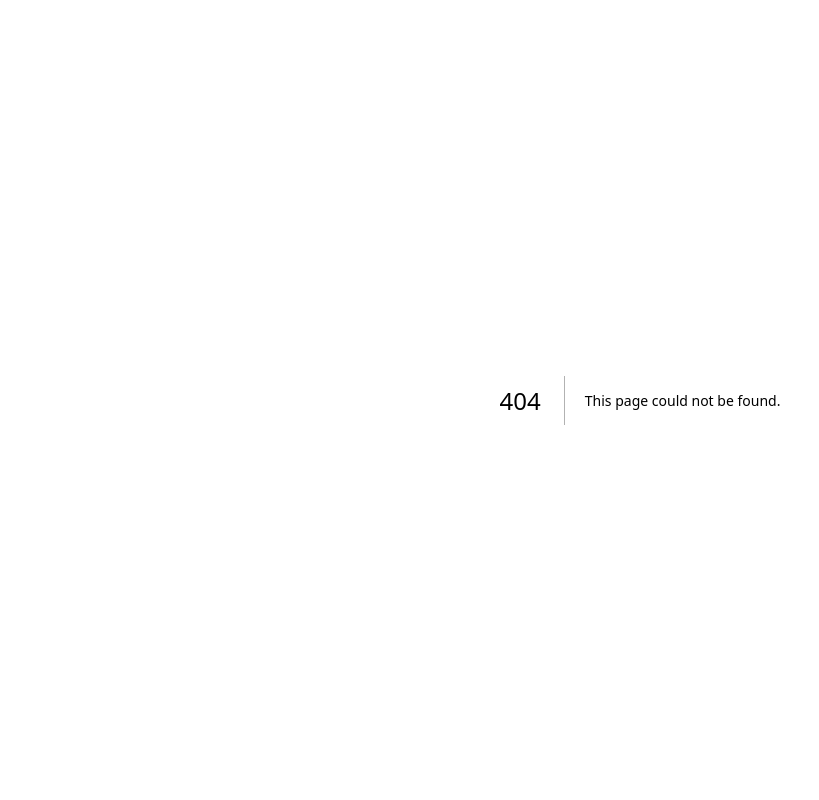
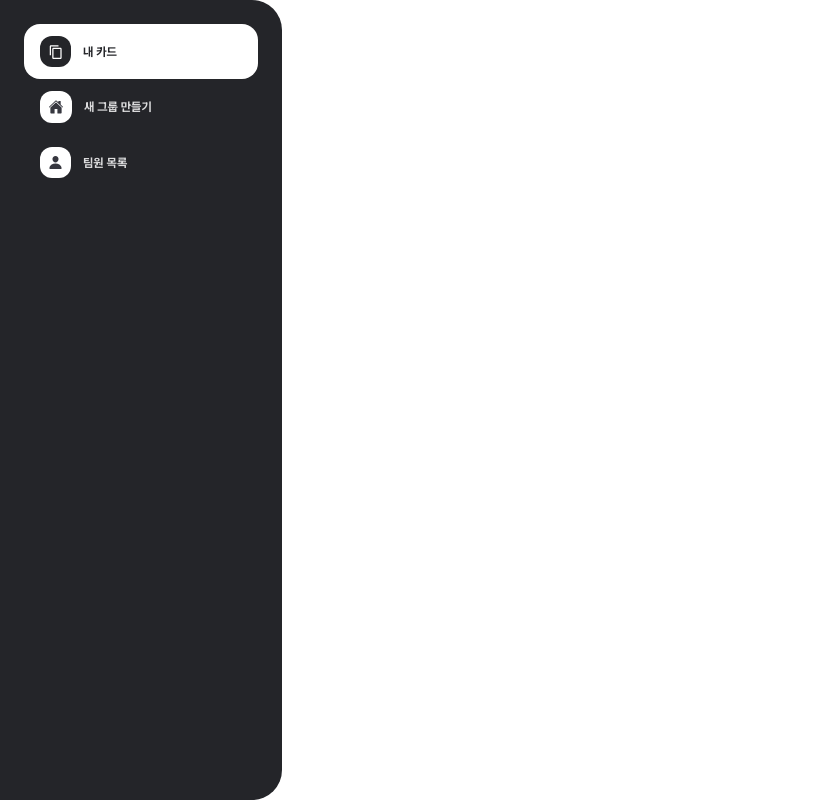
Before and after one commit to DDD-Community/DDD-10-WABLE-WEB, a Next.js app: page /client/1 in a window 1280 px wide. Before the commit this address had no page. Shown: the whole page, without its empty margins (0-819 px from the left). Built offline with nearby package versions, Linux system fonts and the light colour scheme.

Commit message:
feat: gnb 구현

```diff
--- /dev/null
+++ b/src/components/common/global-navigation-bar/index.tsx
@@ -0,0 +1,43 @@
+import Link from 'next/link';
+
+import { GNBWrapper, ItemWrapper } from './styles';
+import CardsIcon from '@/assets/icons/copy.svg';
+import HomeIcon from '@/assets/icons/home.svg';
+import UserIcon from '@/assets/icons/user.svg';
+
+function NavItem({
+  children,
+  href,
+  icon,
+  currentTab,
+}: {
+  children: React.ReactNode;
+  href: string;
+  icon: React.ReactNode;
+  currentTab?: boolean;
+}) {
+  return (
+    <Link href={href}>
+      <ItemWrapper currentTab={currentTab}>
+        <div>{icon}</div>
+        {children}
+      </ItemWrapper>
+    </Link>
+  );
+}
+
+export default function GlobalNavigationBar() {
+  return (
+    <GNBWrapper>
+      <NavItem href="" icon={<CardsIcon />} currentTab>
+        내 카드
+      </NavItem>
+      <NavItem href="" icon={<HomeIcon />}>
+        새 그룹 만들기
+      </NavItem>
+      <NavItem href="" icon={<UserIcon />}>
+        팀원 목록
+      </NavItem>
+    </GNBWrapper>
+  );
+}
--- /dev/null
+++ b/src/components/common/global-navigation-bar/styles.ts
@@ -0,0 +1,49 @@
+import styled from '@emotion/styled';
+
+interface ItemWrapperProps {
+  currentTab?: boolean;
+}
+
+const GNBWrapper = styled.div`
+  top: 0;
+  left: 0;
+  padding: 1.5rem;
+  border-radius: 0 30px 30px 0;
+  width: 282px;
+  height: 100vh;
+  background-color: var(--chakra-colors-black);
+`;
+
+const ItemWrapper = styled.div<ItemWrapperProps>`
+  display: flex;
+  align-items: center;
+  padding: 0.75rem 1rem;
+  gap: 0.75rem;
+  border-radius: 1rem;
+  font-size: 12px;
+  font-weight: 700;
+  line-height: 150%;
+  ${({ currentTab }) =>
+    currentTab
+      ? `
+      color: var(--chakra-colors-black);
+      background-color: white;`
+      : `
+      color: var(--chakra-colors-waggle-gray-600);
+      background-color: transparent;
+      `};
+
+  & > div {
+    aspect-ratio: 1 / 1;
+    display: flex;
+    padding: 0.5rem;
+    justify-content: center;
+    align-items: center;
+    border-radius: 0.75rem;
+    background-color: ${({ currentTab }) =>
+      currentTab ? 'var(--chakra-colors-black)' : '#ffffff'};
+    color: var(--chakra-colors-black);
+  }
+`;
+
+export { GNBWrapper, ItemWrapper };
--- /dev/null
+++ b/src/pages/client/[id]/index.tsx
@@ -0,0 +1,5 @@
+import GlobalNavigationBar from '@/components/common/global-navigation-bar';
+
+export default function Home() {
+  return <GlobalNavigationBar />;
+}
```
